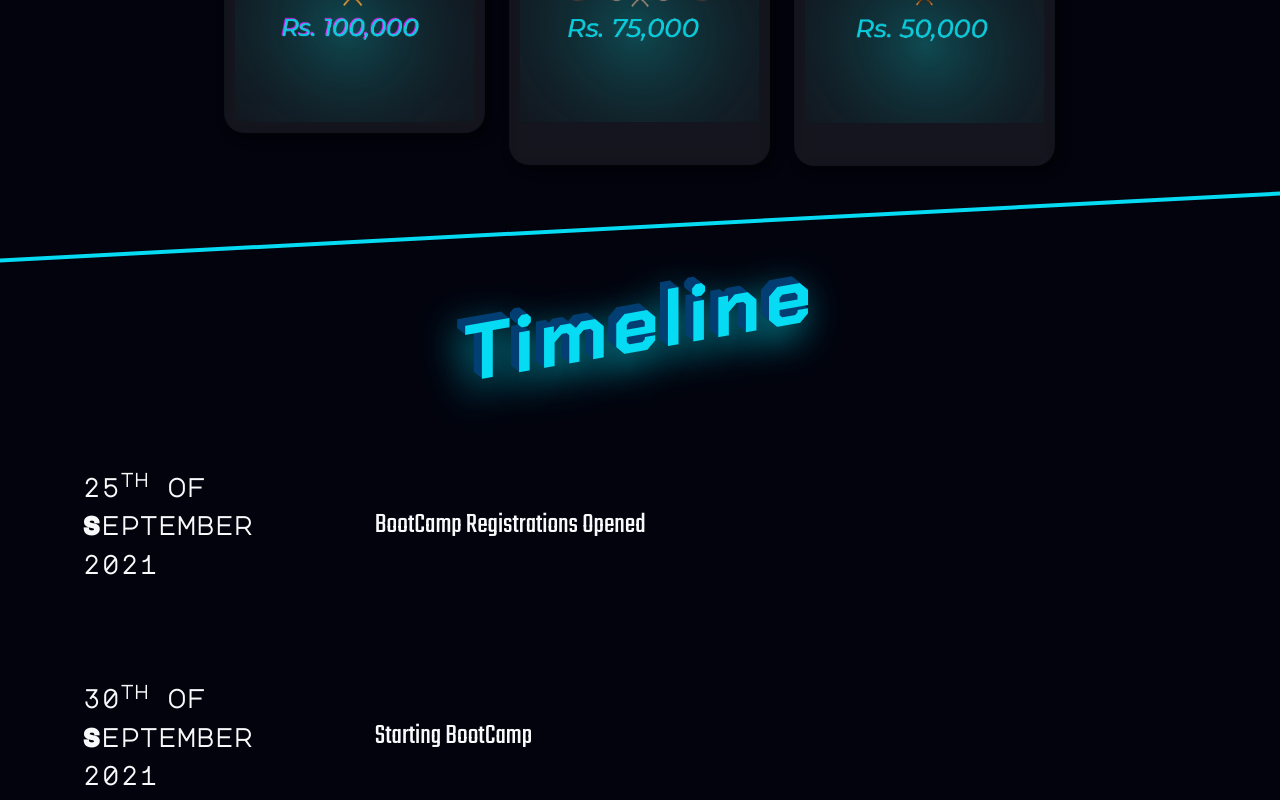
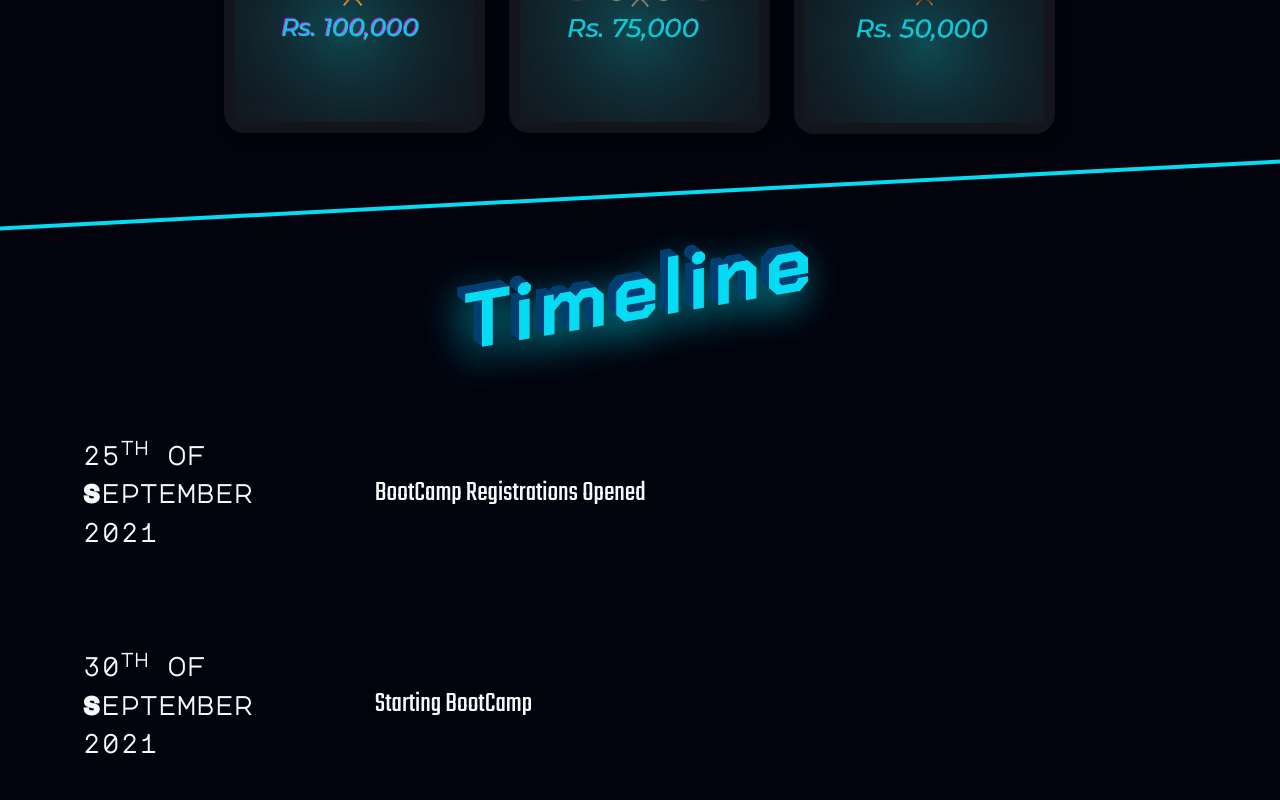
Before and after one commit to sltcieeecs/sltchacktron.github.io, a plain HTML site: page index.html in a window 1280 px wide. Shown: the part 1600-2400 px from the top of the page. Drawn offline with nearby package versions, Linux system fonts and the light colour scheme; animation ran at ten frames a second; a web font is replaced by a local one.

Commit message:
Card Body removed

```diff
--- a/index.html
+++ b/index.html
@@ -323,17 +323,13 @@
                             <div class="col-lg-3 col-md-4 col-10 my-2">
                                 <div class="card" style="width: 100%;" data-aos="flip-up" data-aos-delay="100">
                                     <img loading="lazy" src="img/trp2.png" class="card-img-top" alt="...">
-                                    <div class="card-body">
 
-                                    </div>
                                 </div>
                             </div>
                             <div class="col-lg-3 col-md-4 col-10 my-2">
                                 <div class="card" style="width: 100%;" data-aos="flip-up" data-aos-delay="500">
                                     <img loading="lazy" src="img/trp3.png" class="card-img-top" alt="...">
-                                    <div class="card-body">
 
-                                    </div>
                                 </div>
                             </div>
                         </div>
```
